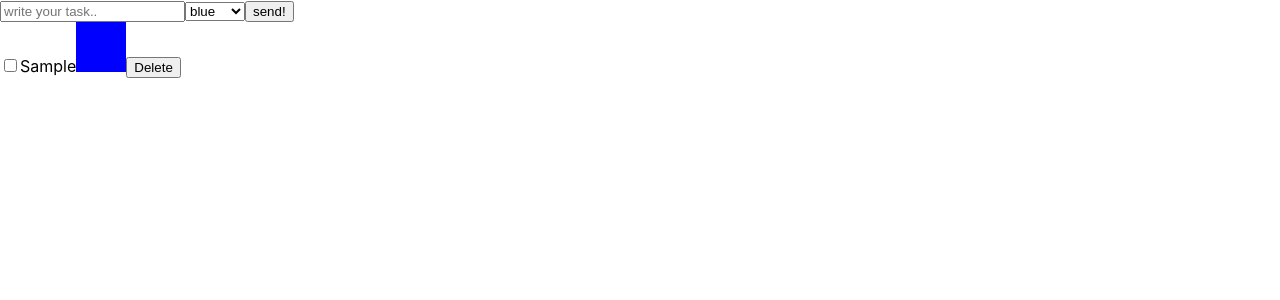
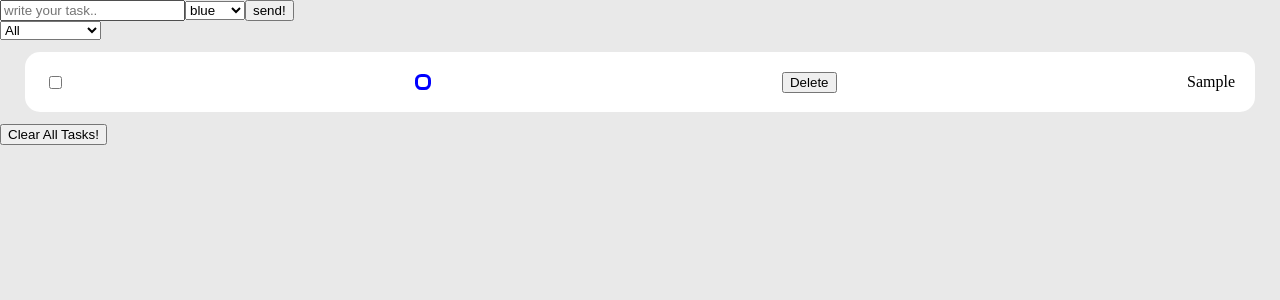
Before and after one commit to M-Hosseini80/checklist, a React (Create React App) app: page / in a window 1280 px wide. Both pictures are taken after typing "Sample" into the empty fields and a click on the button "send!". Shown: the top 300 px of the page. Built offline with nearby package versions, Linux system fonts and the light colour scheme.

Commit message:
fixing Delete, Colors, Localstorage - start styling

```diff
--- /dev/null
+++ b/src/App.css
@@ -0,0 +1,5 @@
+body{
+    margin: 0;
+    background-color: #e9e9e9;
+    font-family:ubuntu
+}
--- a/src/App.js
+++ b/src/App.js
@@ -1,15 +1,64 @@
 
-import React, { useState } from "react";
+import React, { useState, useEffect } from "react";
 import Input from "./components/Input";
 import Lists from "./components/Lists";
+import './App.css'
 function App() {
+
   const [InputText, setInputText] = useState("");
   const [Tasks, setTasks] = useState([]);
+  const [Status, setStatus] = useState("All");
+  const [filter, setFilter] = useState([]);
+
+
+
+
+  // local storage
+  useEffect(() => {
+    getLocalStorage();
+  }, []);
+
+
+
+  const getLocalStorage = () => {
+    if (localStorage.getItem("Tasks") === null) {
+      localStorage.setItem("Tasks", JSON.stringify([]));
+    } else {
+      let toStorage = JSON.parse(localStorage.getItem("Tasks"));
+      setTasks(toStorage);
+    }
+  }
+
+  const ClearTasks = () => {
+    localStorage.removeItem('Tasks');
+    setTasks([]);
+  }
+
+  useEffect(
+    () => {
+      switch (Status) {
+        case 'Completed':
+          setFilter(Tasks.filter((task) => task.completed === true))
+          break;
+
+        case 'Uncompleted':
+          setFilter(Tasks.filter((task) => task.completed === false))
+          break;
+        default:
+          setFilter(Tasks);
+          break;
+      }
+      localStorage.setItem("Tasks", JSON.stringify(Tasks));
+    }, [Tasks, Status]
+  );
+
   return (
     <div className="App">
-      <Input InputText={InputText} setInputText={setInputText} Tasks={Tasks} setTasks={setTasks} />
-      <Lists Tasks={Tasks} setTasks={setTasks} />
+      <Input InputText={InputText} setInputText={setInputText} Tasks={Tasks} setTasks={setTasks} setStatus={setStatus} />
+      <Lists filter={filter} Tasks={Tasks} setTasks={setTasks} />
       {/* <h1>text: {InputText}</h1> */}
+
+      <button onClick={ClearTasks}>Clear All Tasks!</button>
     </div>
   );
 }
--- a/src/components/Input.js
+++ b/src/components/Input.js
@@ -1,7 +1,7 @@
 import React, { useState } from 'react'
 import uuid from 'react-uuid'
 
-export default function Input({ setInputText, Tasks, setTasks, InputText }) {
+export default function Input({ setInputText, Tasks, setTasks, InputText, setStatus }) {
 
     // const [htmlId] = useId();
     const [color, setColor] = useState("blue");
@@ -25,6 +25,9 @@ export default function Input({ setInputText, Tasks, setTasks, InputText }) {
     }
 
 
+    const filterHandler = (e) => {
+        setStatus(e.target.value);
+    }
     return (
         <div>
             <form onSubmit={SubmitHandler}>
@@ -36,6 +39,12 @@ export default function Input({ setInputText, Tasks, setTasks, InputText }) {
                 </select>
                 <button type="submit">send!</button>
             </form>
+
+            <select onChange={filterHandler}>
+                <option value="All">All</option>
+                <option value="Completed">Completed</option>
+                <option value="Uncompleted">Uncompleted</option>
+            </select>
         </div>
     )
 }
--- a/src/components/Item.css
+++ b/src/components/Item.css
@@ -1,5 +1,31 @@
+.item{
+    display: flex;
+    justify-content: space-between;
+    flex-wrap: wrap;
+    align-content: center;
+    align-items: center;
+    height: 40px;
+    background-color: #fff;
+    margin: 12px 25px;
+    border-radius: 15px;
+    padding: 10px 20px;
+}
+.item input{
+
+}
+.item label{
+    order:4
+}
+.item span{
+
+}
+.item button{
+
+}
 .color{
-    width:50px;
-    height: 50px;
+    width:10px;
+    height: 10px;
     display: inline-block;
+    border-radius: 40%;
+    border:solid 3.5px;
 }
--- a/src/components/Item.js
+++ b/src/components/Item.js
@@ -21,11 +21,11 @@ export default function Item(props) {
         ))
     }
     return (
-        <div>
+        <div className="item">
             <input onChange={onChangeHandler} type="checkbox" id={props.keyVal} key={props.keyVal} checked={props.checked && "checked"} />
             <label htmlFor={props.keyVal}>{props.text}</label>
-            <span className="color" style={{ background: props.color }}></span>
+            <span className="color" style={{ borderColor: props.color }}></span>
             <button onClick={deleteHandler}>Delete</button>
-        </div>
+        </div >
     )
 }
--- a/src/components/Lists.js
+++ b/src/components/Lists.js
@@ -1,10 +1,10 @@
 import React from 'react'
 import Item from './Item'
-export default function Lists({ Tasks, setTasks }) {
+export default function Lists({ Tasks, setTasks, filter }) {
     return (
         <div>
             {
-                Tasks.map(task => (
+                filter.map(task => (
                     <Item checked={task.completed} text={task.text} color={task.color} keyVal={task.id} key={task.id} setTasks={setTasks} Tasks={Tasks} />
                 ))
             }
```
